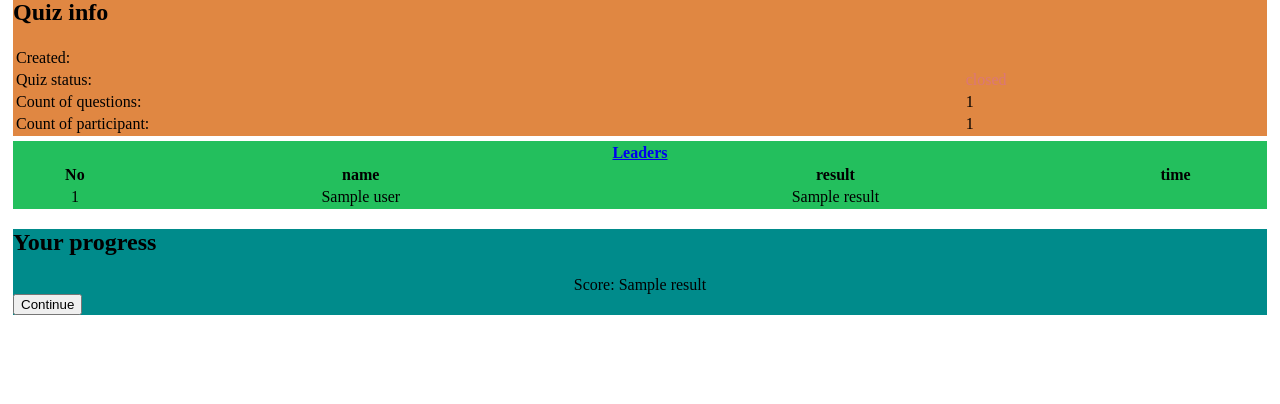
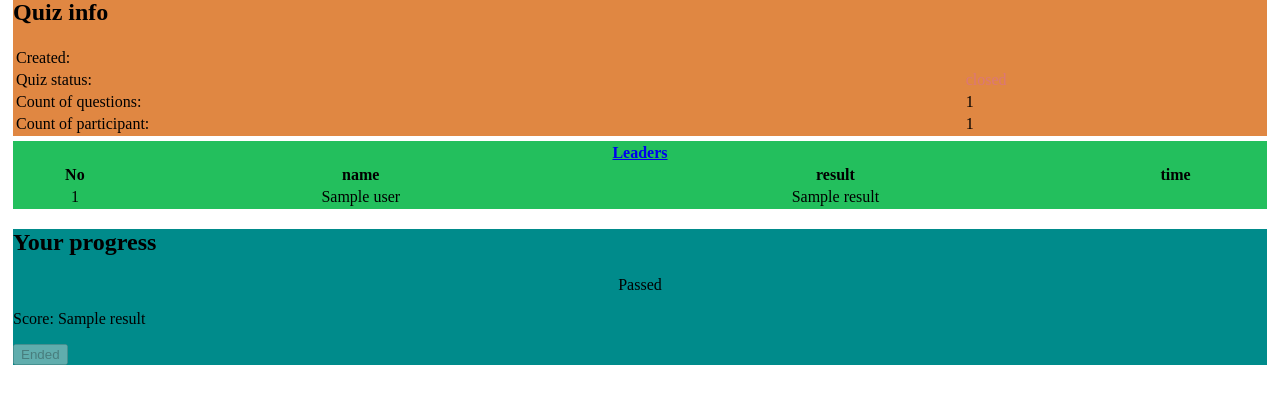
Before and after one commit to bubalehich/Quiz, a Symfony app: template templates/quiz/quiz_info.html.twig in a window 1280 px wide. Shown: the part 185-589 px from the top of the page. Run offline with Twig, Linux system fonts and the light colour scheme; the template is opened without the code that fills it: most values are stand-ins (such as "Sample title", 1, 10 or a date in 2020); some libraries are stand-ins or nearby versions.

Commit message:
Fix quiz info, add dynamic links to quiz and user profile pages

```diff
--- a/src/Controller/QuizController.php
+++ b/src/Controller/QuizController.php
@@ -46,7 +46,7 @@ class QuizController extends AbstractController
     }
 
     /**
-     * @Route ("/quiz/{id}")
+     * @Route ("/quiz_info/{id}", name="app_quiz_info")
      * @param Quiz $quiz
      * @return Response
      */
--- a/src/Entity/Result.php
+++ b/src/Entity/Result.php
@@ -44,7 +44,7 @@ class Result
     /**
      * @ORM\Column(type="decimal", precision=4, scale=2, nullable=true)
      */
-    private float $result=0;
+    private float $result;
 
     /**
      * @ORM\Column(type="integer")
--- a/templates/quiz/all_quizes.html.twig
+++ b/templates/quiz/all_quizes.html.twig
@@ -23,7 +23,7 @@
         <tbody>
         {% for quiz in pagination %}
             <tr>
-                <th>{{ quiz.name }}</th>
+                <th><a href="{{ url('app_quiz_info',{id:quiz.id}) }}">{{ quiz.name }}</a></th>
                 <th{% if not  quiz.isActive %} style="color: #db7778" {% endif %}
                         {% if  quiz.isActive %} style="color: #3ac31a" {% endif %} >
                     {% if  quiz.isActive %}active{% endif %}
--- a/templates/quiz/quiz_info.html.twig
+++ b/templates/quiz/quiz_info.html.twig
@@ -61,26 +61,24 @@
                         <h2>Your progress</h2>
                     </div>
                     <p style="text-align: center; margin: 0">
-                        {% if not result.progress is same as (0) %}
-                            Score: {{ result.result }}
+                        {% if result is null %}Not participating{% endif %}
+                        {% if result is not null %}
+                        {% if result.endDate is null %}In progress{% endif %}
+                        {% if result.endDate is not null %}Passed
+                    </p>
+                    <p>Score: {{ result.result }}
                         {% endif %}
-                        {% if result.progress is same as (0) %}
-                            You are not join this quiz yet!
                         {% endif %}
                     </p>
                     <div class="d-flex justify-content-center ">
-                        {% if result.progress is same as (0) %}
-                            <button type="button" class="btn btn-success">Start</button>
-                        {% endif %}
-                        {% if not result.progress is same as (0) %}
-                            <button type="button" {% if result.endDate is null %}disabled{% endif %}
-                                    class="btn btn-success">Continue
-                            </button>
-                        {% endif %}
+                        <button type="button"
+                                {% if result is null %}class="btn btn-success">Start{% endif %}
+                            {% if result is not null and  result.endDate is null %}class="btn btn-warning">Continue{% endif %}
+                            {% if result is not null and  result.endDate is not null %}class="btn btn-secondary" disabled>Ended {% endif %}
+                        </button>
                     </div>
                 </div>
             </div>
         </div>
     </div>
-    </div>
 {% endblock %}
```
Also changed, not shown: templates/user/profile.html.twig (+3 -4 lines).
